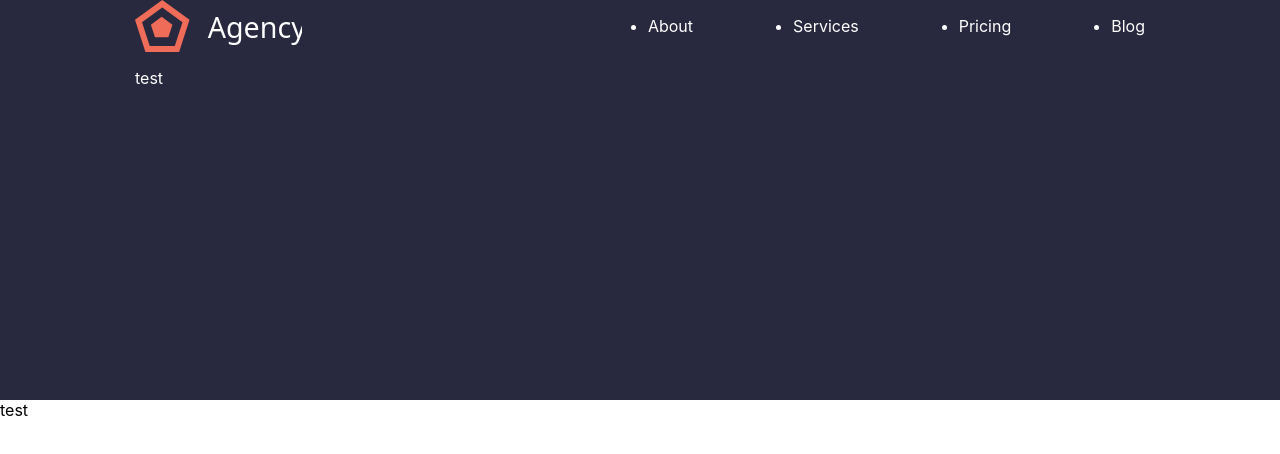
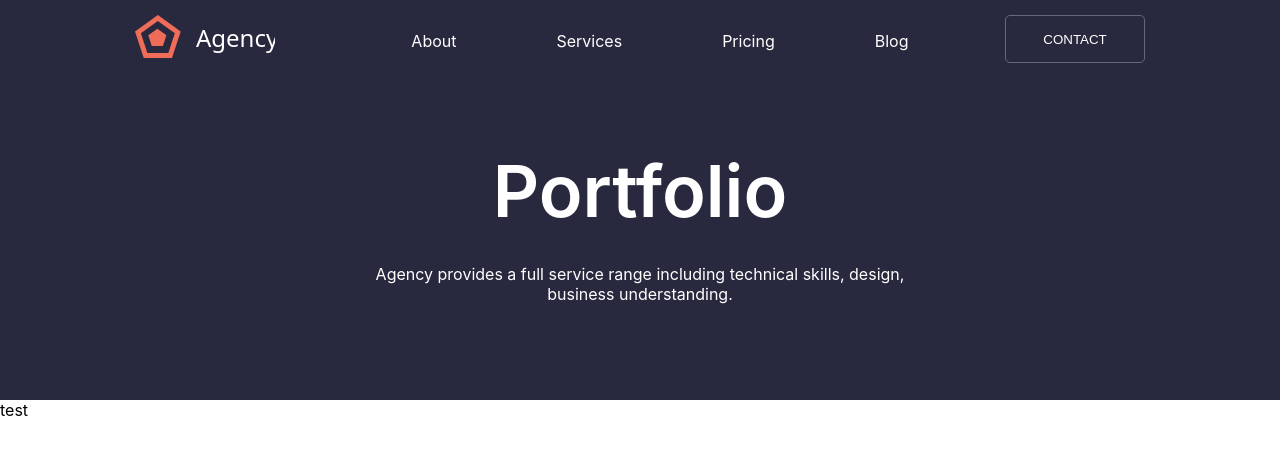
Before and after one commit to LexorV/jupiter_test_project, a React (Create React App) app: page / in a window 1280 px wide. Shown: the top 454 px of the page. Built offline with nearby package versions, Linux system fonts and the light colour scheme.

Commit message:
header add

```diff
--- a/src/components/header/header.jsx
+++ b/src/components/header/header.jsx
@@ -1,33 +1,34 @@
 import React, {
-
-  } from 'react';
-  import logo from '../../assets/images/header/logo.svg'
-  import headerStyle from './header.module.css'
+} from 'react';
+import { Link } from 'react-router-dom';
+import logo from '../../assets/images/header/logo.svg';
+import headerStyle from './header.module.css';
+import Button from '../../ui/button/button'
 export const Header = () => {
     return (
         <header className={headerStyle.main}>
             <div className={headerStyle.box_top}>
-                <img src={logo} />
+                <Link to='/'><img src={logo} /></Link>
                 <nav className={headerStyle.menu_nav}>
                     <ul className={headerStyle.menu_lists} >
-                        <li className= {headerStyle.menu_list}>
-                        About
+                        <li className={headerStyle.menu_list}>
+                            About
                         </li>
-                        <li className= {headerStyle.menu_list}>
-                        Services
+                        <li className={headerStyle.menu_list}>
+                            Services
                         </li>
-                        <li className= {headerStyle.menu_list}>
-                        Pricing
+                        <li className={headerStyle.menu_list}>
+                            Pricing
                         </li>
-                        <li className= {headerStyle.menu_list}>
-                        Blog
+                        <li className={headerStyle.menu_list}>
+                            Blog
                         </li>
                     </ul>
                 </nav>
-
-
+                <Button extraClass={headerStyle.button} text={"contact".toUpperCase()} />
             </div>
-            <p>test</p>
+            <h1 className={headerStyle.heading}>Portfolio</h1>
+            <p className={headerStyle.text}>Agency provides a full service range including technical skills, design, business understanding.</p>
         </header>
     )
 }
--- a/src/components/header/header.module.css
+++ b/src/components/header/header.module.css
@@ -8,12 +8,32 @@
     flex-direction: column;
     padding: 0 135px;
     box-sizing: border-box;
+    align-items: center;
 }
 .box_top {
     display: flex;
     justify-content: space-between;
+    margin-top: 15px;
+    width: 100%;
 }
 .menu_lists {
     display: flex;
     gap:100px;
+    list-style-type: none;
 }
+.button {
+   border: 1px solid #676877;
+   color: white;
+}
+.heading {
+    margin-block-start:0;
+    font-weight:600;
+    font-size:72px;
+    margin-top: 80px;
+    margin-bottom:30px;
+}
+.text {
+    max-width: 570px;
+    text-align: center;
+    margin: 0;
+}
--- a/src/ui/button/button.jsx
+++ b/src/ui/button/button.jsx
@@ -1,14 +1,17 @@
 import React from "react";
 import buttonStyle  from './button.module.css';
 export const Button = ({
-    text,
+    text = '',
     extraClass = '',
     type = 'button',
      ...rest}) => {
     return (
+        <>
         <button className = {`${buttonStyle.default} ${extraClass}`}
         {...rest}>
             {text}
         </button>
+        </>
     )
 }
+export default Button
--- a/src/ui/button/button.module.css
+++ b/src/ui/button/button.module.css
@@ -2,5 +2,6 @@
     width:140px;
     height: 48px;
     background-color:transparent;
-    color:black;
+    border-radius:5px;
+    cursor:pointer;
 }
```
Also changed, not shown: src/assets/fonts/fonts.css (+5 -5 lines), src/ui/index.js (deleted, +0 -7 lines).
